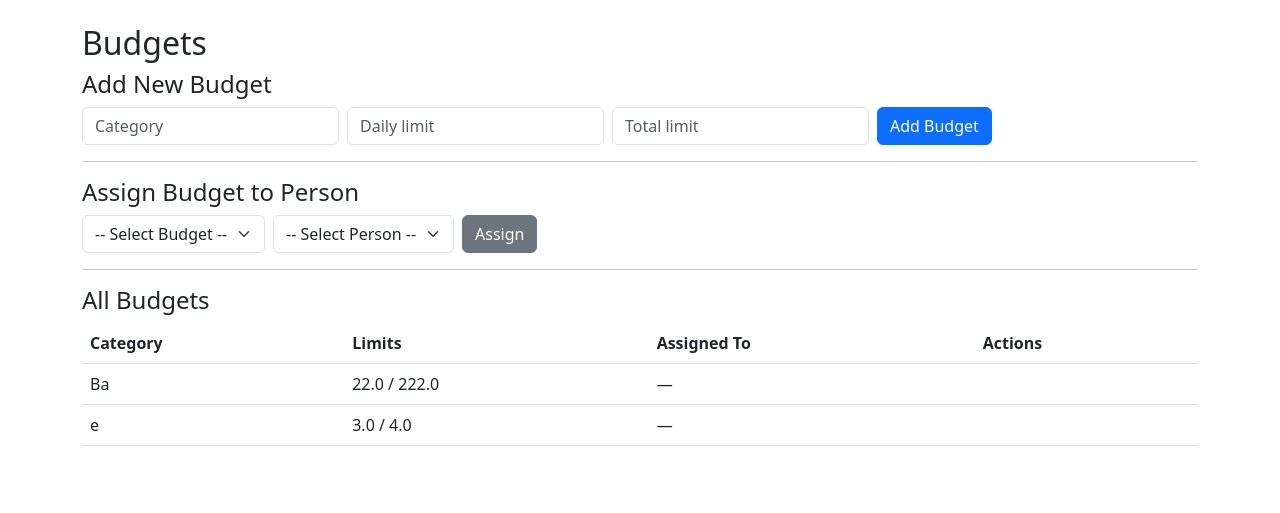
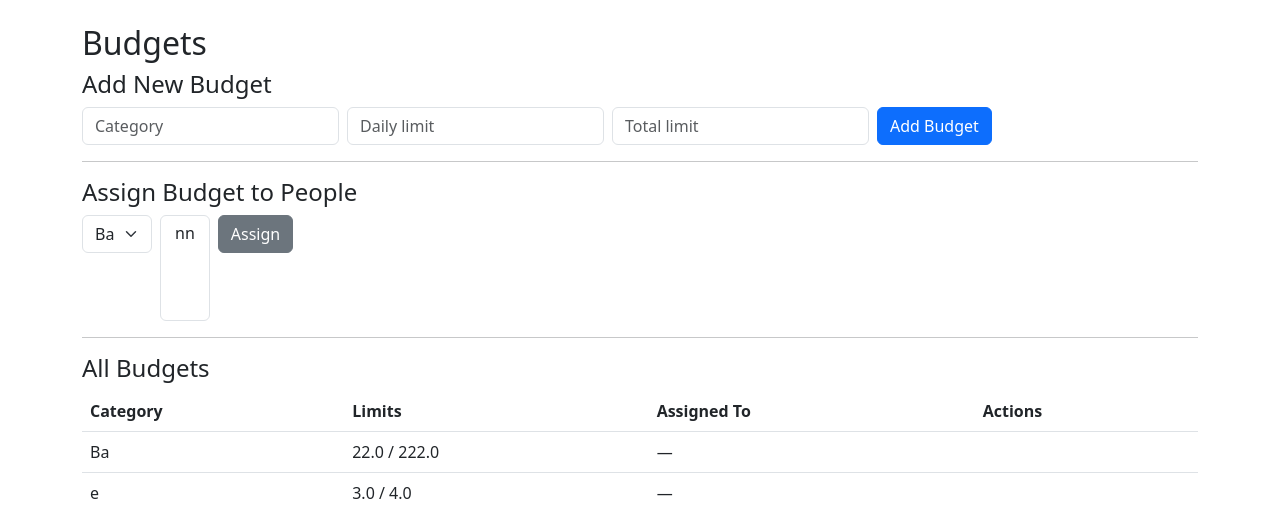
Before and after one commit to TarunB-Git/travelapp, a Flask app: template app/templates/budgets.html in a window 1280 px wide. Shown: the part 64-577 px from the top of the page. Run offline with Flask 3, Linux system fonts and the light colour scheme; the template is opened without the code that fills it: values that come from a table or form of the project are taken from there, others are empty; parts of the project's set-up code (start-up, migrations or seed data) failed here and were passed over.

Commit message:
Update budgets.html

```diff
--- a/app/templates/budgets.html
+++ b/app/templates/budgets.html
@@ -13,20 +13,18 @@
 
 <hr>
 
-<h4>Assign Budget to Person</h4>
+<h4>Assign Budget to People</h4>
 <form method="post" class="row g-2 mb-3">
   <input type="hidden" name="action" value="assign">
   <div class="col-auto">
     <select name="budget_id" class="form-select">
-      <option value="">-- Select Budget --</option>
       {% for b in budgets %}
-        <option value="{{ b.id }}">{{ b.category }} (ID: {{ b.id }})</option>
+        <option value="{{ b.id }}">{{ b.category }}</option>
       {% endfor %}
     </select>
   </div>
   <div class="col-auto">
-    <select name="person_id" class="form-select">
-      <option value="">-- Select Person --</option>
+    <select name="person_ids" multiple class="form-select">
       {% for p in people %}
         <option value="{{ p.id }}">{{ p.name }}</option>
       {% endfor %}
```
